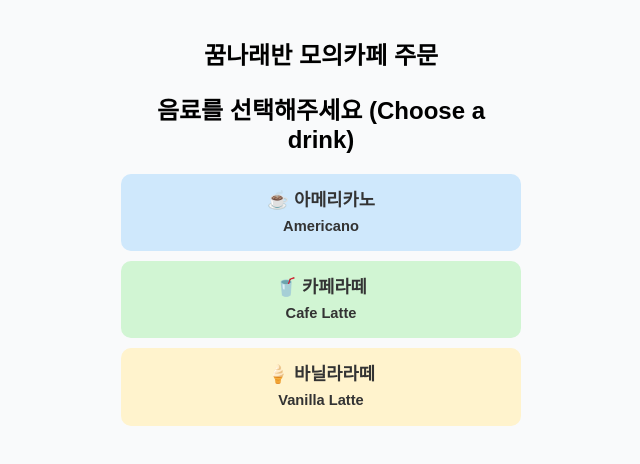
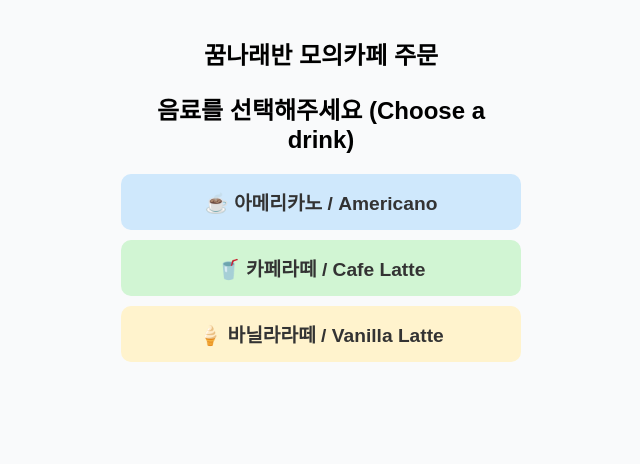
Before and after one commit to kish24t/kumnarae-cafe-kiosk, a plain HTML site: page index.html in a window 1280 px wide. Shown: the whole page, without its empty margins (319-959 px from the left). Drawn offline with Linux system fonts and the light colour scheme.

Commit message:
Add files via upload

```diff
--- a/index.html
+++ b/index.html
@@ -12,13 +12,12 @@
       width: 100%;
       padding: 14px;
       margin: 10px 0;
-      font-size: 1.1rem;
+      font-size: 1.2rem;
       border: none;
       border-radius: 10px;
       color: #333;
       cursor: pointer;
       font-weight: bold;
-      line-height: 1.4;
     }
     .blue { background-color: #cfe8fc; }
     .green { background-color: #d1f5d3; }
@@ -54,9 +53,9 @@
       app.innerHTML = "";
       if (step === 0) {
         app.innerHTML += `<h2>음료를 선택해주세요 (Choose a drink)</h2>`;
-        app.innerHTML += `<button class="blue" onclick="chooseMenu('Americano')">☕ 아메리카노<br/><small>Americano</small></button>`;
-        app.innerHTML += `<button class="green" onclick="chooseMenu('Cafe Latte')">🥤 카페라떼<br/><small>Cafe Latte</small></button>`;
-        app.innerHTML += `<button class="yellow" onclick="chooseMenu('Vanilla Latte')">🍦 바닐라라떼<br/><small>Vanilla Latte</small></button>`;
+        app.innerHTML += `<button class="blue" onclick="chooseMenu('Americano')">☕ 아메리카노 / Americano</button>`;
+        app.innerHTML += `<button class="green" onclick="chooseMenu('Cafe Latte')">🥤 카페라떼 / Cafe Latte</button>`;
+        app.innerHTML += `<button class="yellow" onclick="chooseMenu('Vanilla Latte')">🍦 바닐라라떼 / Vanilla Latte</button>`;
       } else if (step === 1) {
         app.innerHTML += `<h2>${menu} - 따뜻하게 드릴까요, 차갑게 드릴까요?</h2>`;
         app.innerHTML += `<button class="red" onclick="chooseTemp('HOT')">🔥 HOT</button>`;
```
